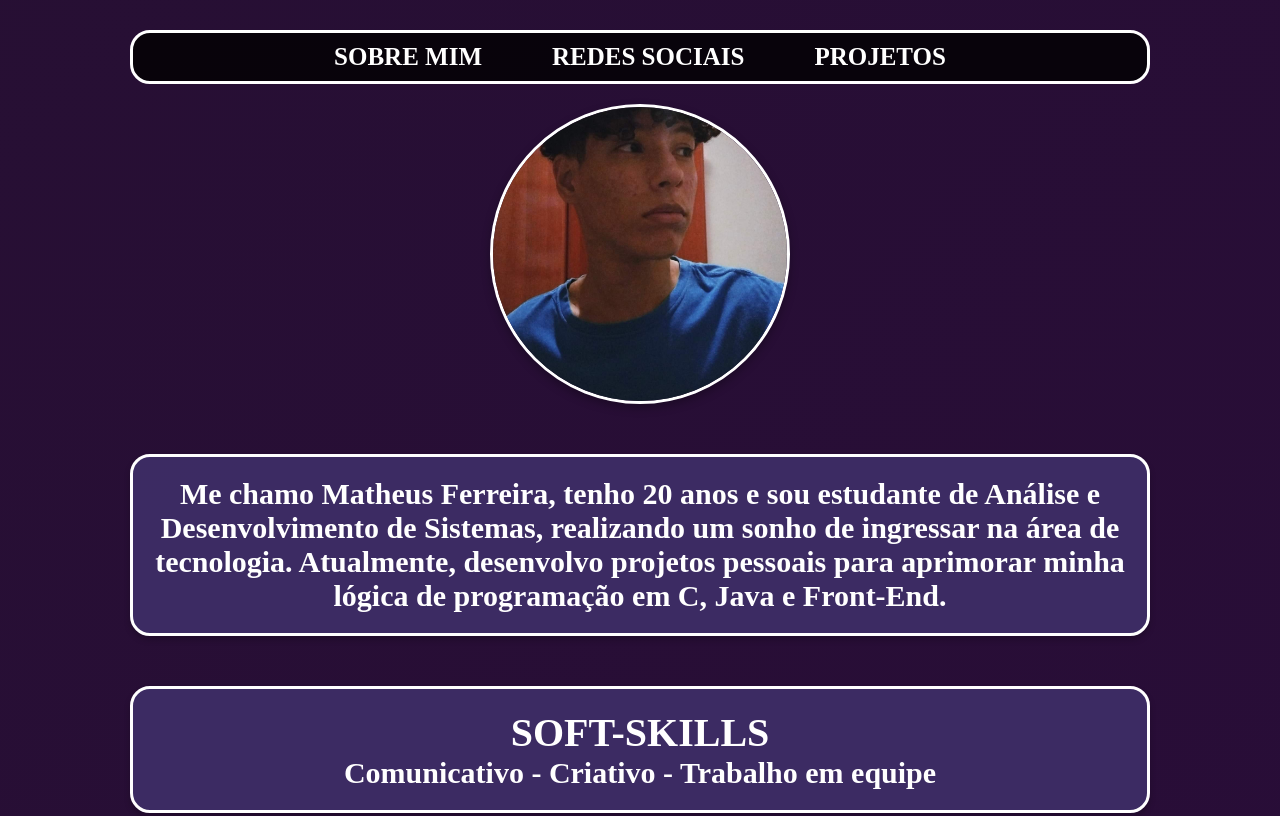
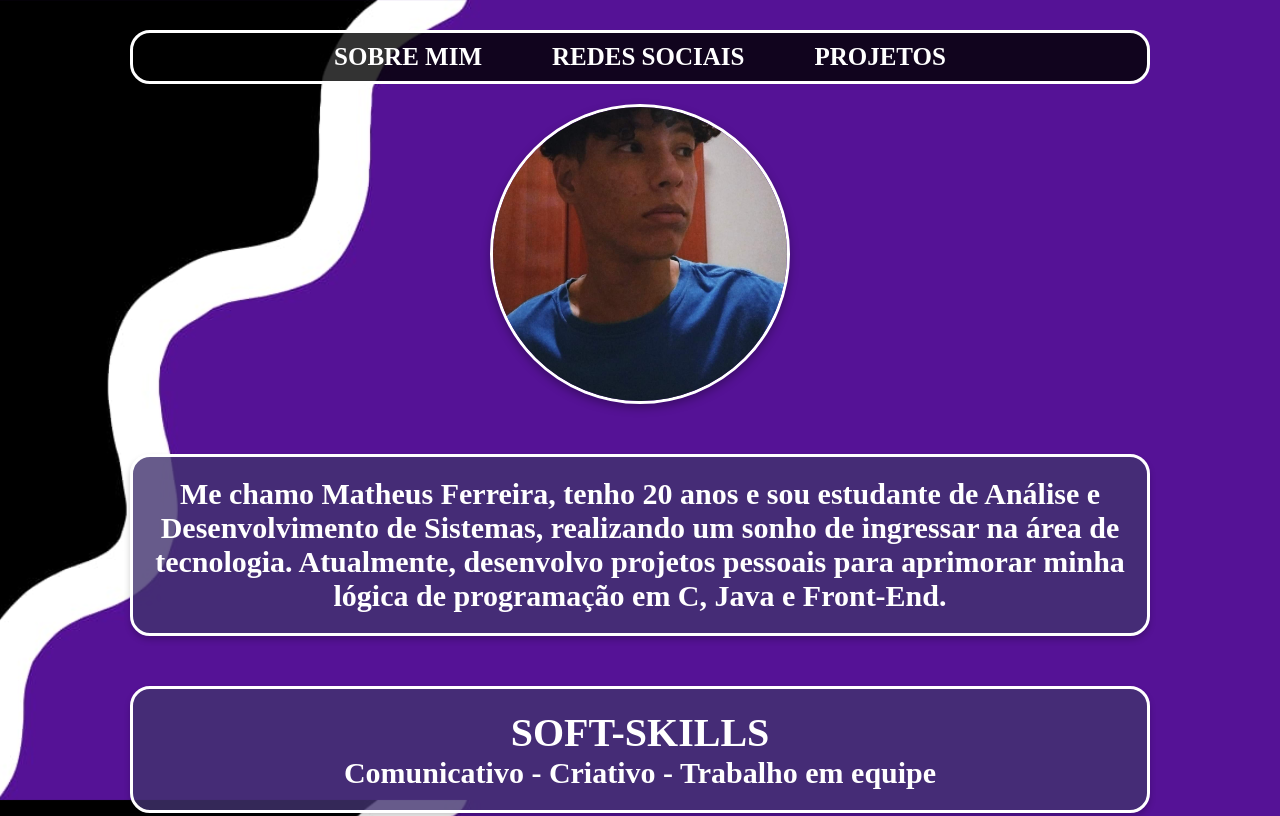
Before and after one commit to matheusfesantos/MeuPortifolio, a plain HTML site: page Portifolio/index.html in a window 1280 px wide. Shown: the top 816 px of the page. Drawn offline with Linux system fonts and the light colour scheme; a web font is replaced by a local one.

Commit message:
Att de design

```diff
--- a/Portifolio/Style/Style.css
+++ b/Portifolio/Style/Style.css
@@ -13,8 +13,12 @@ html {
 }
 
 body {
-  background: linear-gradient(135deg, #1c1c1c, #2b0a3d);    background-size: 900% 900%;
-  animation: gradientAnimation 10s ease infinite;
+  background-image: url('Imagens/Imagem_de_Fundo.jpg');
+  background-size: cover, cover;
+  background-position: center, center;
+  background-repeat: no-repeat, no-repeat;
+  background-blend-mode: multiply;
+  background-attachment: fixed, fixed;
   padding: 0;
   align-items: center;
   justify-content: center;
@@ -41,18 +45,6 @@ body {
     background-color: rgba(92, 75, 138, 0.8);
     border-radius: 10px;
 }
-
-@keyframes gradientAnimation {
-    0% {
-      background-position: 0% 50%;
-    }
-    50% {
-      background-position: 100% 50%;
-    }
-    100% {
-      background-position: 0% 50%;
-    }
- }
 
 .Opcoes {
     border: 3px solid white;
--- a/Script/Script.js
+++ b/Script/Script.js
@@ -1,4 +1,4 @@
-const loadingTime = 3000; // 3 segundos
+const loadingTime = 4000;
 
 setTimeout(() => {
     window.location.href = 'Portifolio/index.html';
--- a/Style/Loading.css
+++ b/Style/Loading.css
@@ -1,20 +1,22 @@
 @import url('https://fonts.googleapis.com/css2?family=Pixelify+Sans:wght@400..700&display=swap');
 
-*{
+* {
   margin: 0;
   border: 0;
   box-sizing: border-box;
-  grid-template-columns: 50% 50%;
-  text-decoration: none
+  text-decoration: none;
 }
 
 body {
-  background: linear-gradient(135deg, #1c1c1c, #2b0a3d);    background-size: 900% 900%;
-  animation: gradientAnimation 10s ease infinite;
-  padding: 0;
+  background-image :url('/Style/Imagens/Imagem_de_Fundo.jpg');
+  background-size: cover;
+  background-position: center;
+  background-repeat: no-repeat;
+  background-attachment: fixed;
+  padding: 30px;
+  display: flex;
   align-items: center;
   justify-content: center;
-  padding: 30px;
   font-size: 20px;
   height: 100vh;
   margin-left: 100px;
@@ -28,34 +30,23 @@ body {
 }
 
 ::-webkit-scrollbar-track {
-    background: linear-gradient(135deg, #1c1c1c, #2b0a3d);
-    animation: gradientAnimation 10s ease infinite;
-    transition: background 0.2s linear;
+  background-color: rgba(165, 162, 172, 0.2); /* Apenas uma cor sem animação */
 }
 
 ::-webkit-scrollbar-thumb {
-    background-color: rgba(92, 75, 138, 0.8);
+  background-color: rgba(165, 162, 172, 0.8);
   border-radius: 10px;
 }
 
-@keyframes gradientAnimation {
-    0% {
-      background-position: 0% 50%;
-    }
-    50% {
-      background-position: 100% 50%;
-    }
-    100% {
-      background-position: 0% 50%;
-    }
- }
- .loading-gif{
+.loading-gif {
   width: 540px;
   height: auto;
 }
 
- .loading-text{
+.loading-text {
   color: white;
+  background-color: rgba(0, 0, 0, 0.432);
+  padding: 20px;
   text-transform: uppercase;
   font-weight: bold;
   border-radius: 20px;
```
Also changed, not shown: Portifolio/Style/Imagens/Imagem_de_Fundo.jpg (added), Portifolio/Style/Imagens/MERCADO/Area de Compras.jpg (deleted), Style/Imagens/Imagem_de_Fundo.jpg (added). Lines whose indentation alone changed are shown as unchanged.
